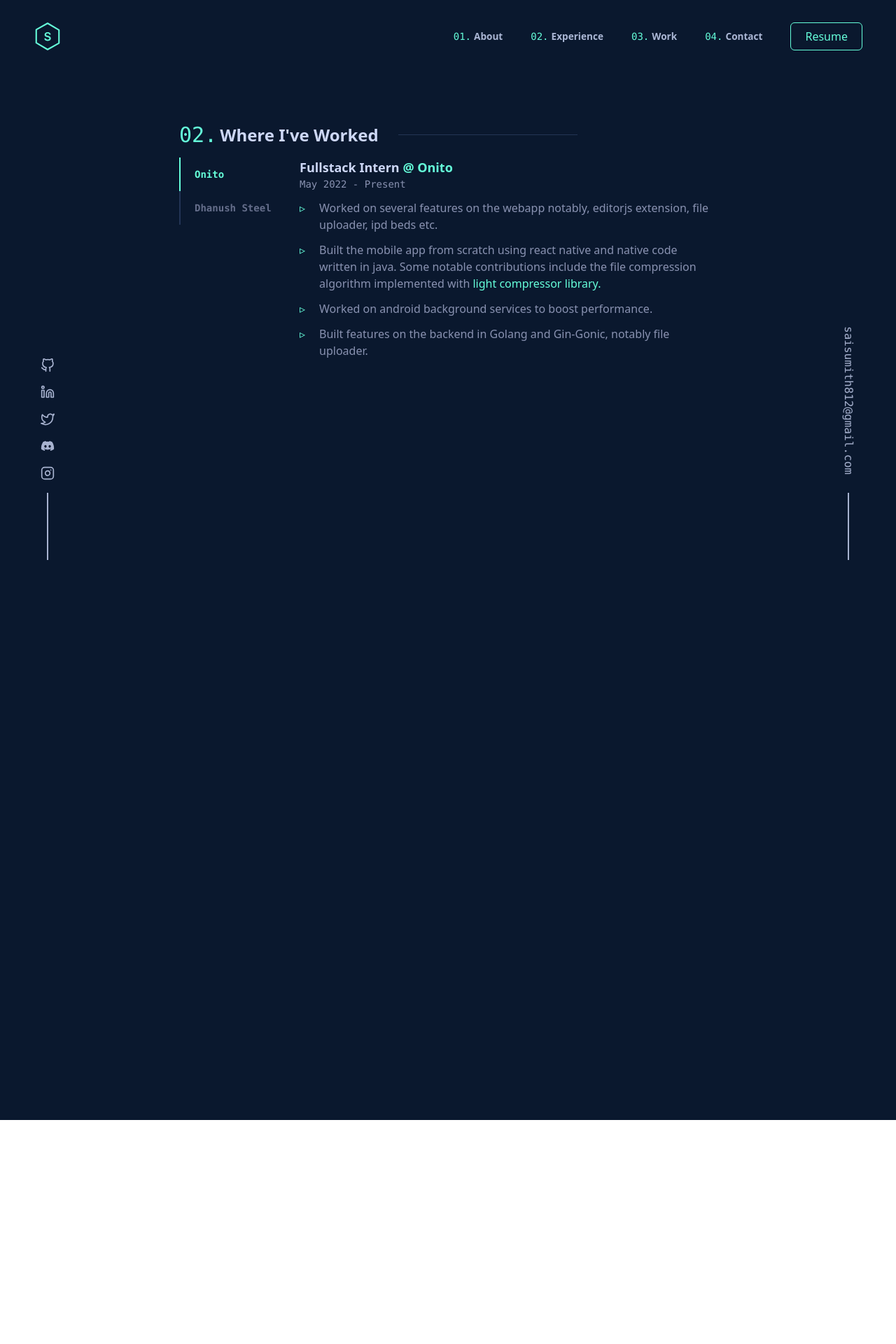
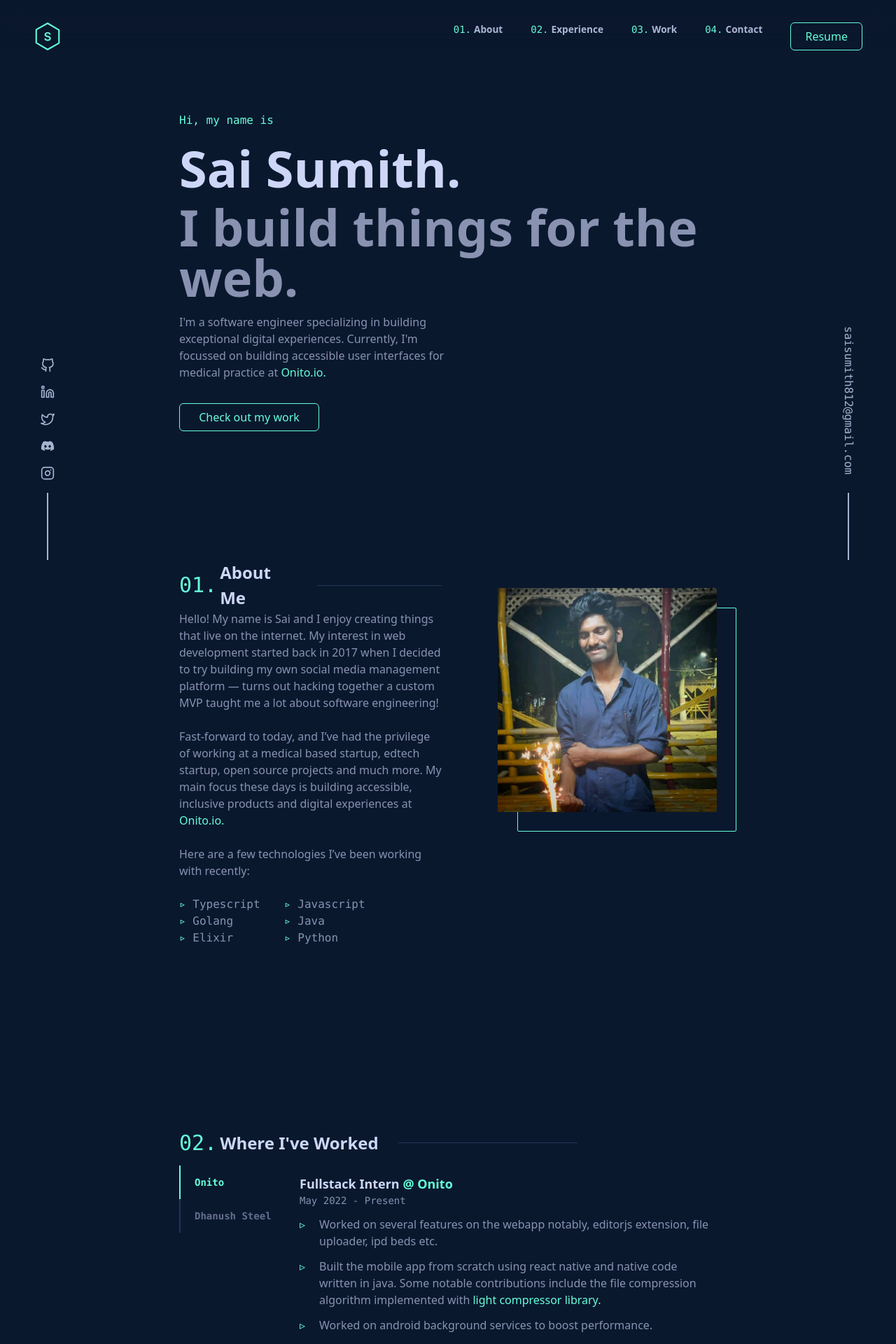
Before and after one commit to saisumith770/portfolio-2, a React (Vite) app: page / in a window 1280 px wide. Shown: the top 1920 px of the page at 70% size. Before the commit the page ends 1600 px from the top, so only its background shows below. Built offline with nearby package versions, Linux system fonts and the light colour scheme.

Commit message:
added contact page with nits

```diff
--- a/src/App.tsx
+++ b/src/App.tsx
@@ -6,20 +6,22 @@ import { useAfter } from "hooks";
 import Introduction from "pages/Introduction";
 import { About } from "pages/About";
 import Experience from "pages/Experience";
+import Contact from "pages/Contact";
 
 function App() {
 	const loadPage = useAfter(true, 2000);
 	if (!loadPage) return <Loader />;
 
 	return (
-		<div className="bg-background w-screen h-[300vh] lg:h-[200vh]">
+		<div className="bg-background w-screen h-[500vh] lg:h-[400vh]">
 			<Nav />
 			<Socials />
 			<Mail />
 
-			{/* <Introduction /> */}
-			{/* <About /> */}
+			<Introduction />
+			<About />
 			<Experience />
+			<Contact />
 		</div>
 	);
 }
--- a/src/components/organisms/Nav.tsx
+++ b/src/components/organisms/Nav.tsx
@@ -1,17 +1,19 @@
 import Button from "components/atoms/Button";
 
-function NavItem({ pos, name }: { pos: string; name: string }) {
+function NavItem({ pos, name, link }: { pos: string; name: string; link: string }) {
 	return (
-		<div className="flex items-center ml-10">
-			<h4 className="text-primary font-mono text-sm">{pos}</h4>
-			<h4 className="text-[#ABB7D5] font-semibold text-[0.85rem] ml-1 hover:text-primary cursor-pointer">{name}</h4>
-		</div>
+		<a href={link}>
+			<div className="flex items-center ml-10">
+				<h4 className="text-primary font-mono text-sm">{pos}</h4>
+				<h4 className="text-[#ABB7D5] font-semibold text-[0.85rem] ml-1 hover:text-primary cursor-pointer">{name}</h4>
+			</div>
+		</a>
 	);
 }
 
 export default function Nav() {
 	return (
-		<div className="fixed w-screen flex flex-row justify-between pt-8 items-center bg-background z-20">
+		<div className="fixed w-screen flex flex-row justify-between pt-8 items-center bg-[rgba(10,24,46,0.6)] z-20 backdrop-blur-lg">
 			<a href="/">
 				<svg
 					xmlns="http://www.w3.org/2000/svg"
@@ -29,10 +31,10 @@ export default function Nav() {
 			</a>
 			<div className="flex">
 				<div className="hidden md:flex">
-					<NavItem pos="01." name="About" />
-					<NavItem pos="02." name="Experience" />
-					<NavItem pos="03." name="Work" />
-					<NavItem pos="04." name="Contact" />
+					<NavItem pos="01." name="About" link="#about" />
+					<NavItem pos="02." name="Experience" link="#experience" />
+					<NavItem pos="03." name="Work" link="#work" />
+					<NavItem pos="04." name="Contact" link="#contact" />
 				</div>
 
 				<div className="ml-10 mr-12">
--- /dev/null
+++ b/src/hooks/useEventListener.ts
@@ -0,0 +1,32 @@
+import { useEffect, useRef } from "react";
+
+type EventCallback = (this: Window, ev: any) => any;
+
+/**
+ *
+ * @param eventType
+ * @param callback
+ * @param element
+ * @description
+ * Hook to add event listeners to the DOM.
+ * @example
+ * const [key, setKey] = useState("")
+  useEventListener("keydown", e => {
+    setKey(e.key)
+  })
+ */
+export function useEventListener(eventType: string, callback: EventCallback, element: Window | Document = window) {
+	const callbackRef = useRef(callback);
+
+	useEffect(() => {
+		callbackRef.current = callback;
+	}, [callback]);
+
+	useEffect(() => {
+		if (element == null) return;
+		const handler = (e: any) => (callbackRef as any).current(e); //have to check typings of Ref object.
+		element.addEventListener(eventType, handler);
+
+		return () => element.removeEventListener(eventType, handler);
+	}, [eventType, element]);
+}
--- /dev/null
+++ b/src/hooks/useWindowSize.ts
@@ -0,0 +1,24 @@
+import { useState } from "react";
+import { useEventListener } from "./useEventListener";
+
+/**
+ *
+ * @returns WindowSizeState
+ * @description
+ * Hook that returns the window size of the browser.
+ * @example
+ * const { width, height } = useWindowSize()
+ * console.log(width, height)
+ */
+export function useWindowSize() {
+	const [windowSize, setWindowSize] = useState({
+		width: window.innerWidth,
+		height: window.innerHeight,
+	});
+
+	useEventListener("resize", () => {
+		setWindowSize({ width: window.innerWidth, height: window.innerHeight });
+	});
+
+	return windowSize;
+}
--- a/src/index.css
+++ b/src/index.css
@@ -1,6 +1,10 @@
 @tailwind base;
 @tailwind components;
 @tailwind utilities;
+
+html {
+	scroll-behavior: smooth;
+}
 
 ::-webkit-scrollbar {
 	width: 12px;
@@ -20,6 +24,14 @@
 	stroke-dasharray: 320;
 	stroke-dashoffset: 0;
 	animation: dash 1s ease-in-out;
+}
+
+.remove-scrollbar::-webkit-scrollbar {
+	display: none;
+}
+
+.remove-scrollbar {
+	scrollbar-width: 0;
 }
 
 @keyframes dash {
--- a/src/pages/About.tsx
+++ b/src/pages/About.tsx
@@ -2,7 +2,8 @@ const techStack = ["Typescript", "Javascript", "Golang", "Java", "Elixir", "Pyth
 
 export function About() {
 	return (
-		<div className="w-[80%] md:w-[60%] h-[400px] absolute top-[100vh] left-1/2 -translate-x-1/2 lg:flex">
+		<div className="w-[80%] md:w-[60%] absolute top-[80vh] pt-[20vh] left-1/2 -translate-x-1/2" id="about">
+			<div className="w-full h-[400px] lg:flex">
 				<div className="w-full lg:w-1/2">
 					<div className="flex items-center">
 						<h4 className="text-primary font-mono text-xl xl:text-3xl">01.</h4>
@@ -11,14 +12,14 @@ export function About() {
 					</div>
 
 					<h4 className="font-sans text-base text-[#8992B1] w-full">
-					Hello! My name is Sai and I enjoy creating things that live on the internet. My interest in web development started back in 2018
-					when I decided to try building my own social media management platform — turns out hacking together a custom MVP taught me a lot
-					about software engineering!{" "}
+						Hello! My name is Sai and I enjoy creating things that live on the internet. My interest in web development started back in
+						2017 when I decided to try building my own social media management platform — turns out hacking together a custom MVP taught
+						me a lot about software engineering!{" "}
 					</h4>
 					<br />
 					<h4 className="font-sans text-base text-[#8992B1] w-full">
-					Fast-forward to today, and I’ve had the privilege of working at a medical based startup, edtech startup, open source projects and
-					much more. My main focus these days is building accessible, inclusive products and digital experiences at{" "}
+						Fast-forward to today, and I’ve had the privilege of working at a medical based startup, edtech startup, open source projects
+						and much more. My main focus these days is building accessible, inclusive products and digital experiences at{" "}
 						<a href="https://www.onito.io/" target="_blank">
 							<span className="text-primary">Onito.io.</span>
 						</a>
@@ -40,5 +41,6 @@ export function About() {
 					<div className="w-full h-60 sm:h-80 lg:h-60 xl:h-80 border-primary border absolute rounded-sm translate-x-7 translate-y-7 z-0 animate-moveBottomRight group-hover:animate-moveTopLeft group-hover:translate-x-3 group-hover:translate-y-3"></div>
 				</div>
 			</div>
+		</div>
 	);
 }
--- /dev/null
+++ b/src/pages/Contact.tsx
@@ -0,0 +1,21 @@
+import Button from "components/atoms/Button";
+
+export default function Contact() {
+	return (
+		<div
+			className="w-[80%] md:w-[60%] min-h-[400px] absolute top-[330vh] pt-[20vh] lg:top-[280vh] left-1/2 -translate-x-1/2 flex flex-col items-center"
+			id="contact"
+		>
+			<h4 className="text-primary font-mono text-base">04. What's Next?</h4>
+			<h4 className="text-[#CDD7F6] font-semibold text-5xl mt-5">Get In Touch</h4>
+			<h4 className="font-sans text-base text-[#8992B1] w-full text-center mt-5">
+				I'm currently looking for new opportunities so that I can contribute and build my skills. My inbox is always open, whether you have a
+				question or just want to say hi, I'll try my best to get back to you!
+			</h4>
+
+			<div className="w-[130px] mt-8">
+				<Button>Say Hello</Button>
+			</div>
+		</div>
+	);
+}
--- a/src/pages/Experience.tsx
+++ b/src/pages/Experience.tsx
@@ -1,17 +1,21 @@
+import { useWindowSize } from "hooks/useWindowSize";
 import { useState } from "react";
 
 export default function Experience() {
 	const [changeTab, setTabPos] = useState(false);
+	const { width } = useWindowSize();
 	return (
-		<div className="w-[80%] md:w-[60%] min-h-[400px] absolute top-40 left-1/2 -translate-x-1/2">
+		<div className="w-[80%] md:w-[60%] min-h-[400px] absolute top-[230vh] pt-[20vh] lg:top-[180vh] left-1/2 -translate-x-1/2" id="experience">
 			<div className="flex items-center">
 				<h4 className="text-primary font-mono text-xl xl:text-3xl">02.</h4>
 				<h4 className="text-[#CDD7F6] font-semibold text-[1rem] xl:text-[1.5rem] ml-1">Where I've Worked</h4>
 				<div className="w-0 sm:w-1/3 h-px my-8 bg-[#233554] ml-7" />
 			</div>
 
-			<div className="w-full h-60 flex">
-				<div className="w-40 h-24 flex">
+			<div className="w-full h-60 md:flex">
+				<div className="overflow-x-scroll overflow-y-hidden remove-scrollbar">
+					<div className="w-80 h-12 md:w-40 md:h-24 md:flex">
+						{width > 768 ? (
 							<div className="w-[2px] h-full bg-[#233455] relative">
 								<div
 									className={`w-full h-1/2 bg-primary absolute top-0 ${
@@ -19,24 +23,34 @@ export default function Experience() {
 									} duration-200 ease-[cubic-bezier(0.645, 0.045, 0.355, 1)] delay-100`}
 								></div>
 							</div>
+						) : (
+							<div className="w-full h-[2px] bg-[#233455] relative">
+								<div
+									className={`w-1/2 h-full bg-primary absolute top-0 ${
+										changeTab ? "translate-x-[10rem]" : ""
+									} duration-200 ease-[cubic-bezier(0.645, 0.045, 0.355, 1)] delay-100`}
+								></div>
+							</div>
+						)}
 
-					<div className="w-[calc(100%-3px)] h-full">
+						<div className="w-full md:w-[calc(100%-3px)] h-full md:h-full flex md:flex-col">
 							<div
-							className="w-full h-1/2 hover:bg-[rgba(35,53,84,0.4)] flex items-center px-5 cursor-pointer"
+								className="w-1/2 md:w-full h-full md:h-1/2 hover:bg-[rgba(35,53,84,0.4)] flex items-center px-5 cursor-pointer"
 								onClick={() => setTabPos(false)}
 							>
 								<h4 className={`font-mono ${!changeTab ? "text-primary" : "text-[#656E8B]"} text-sm font-semibold`}>Onito</h4>
 							</div>
 							<div
-							className="w-full h-1/2 hover:bg-[rgba(35,53,84,0.4)] flex items-center px-5 cursor-pointer"
+								className="w-1/2 md:w-full h-full md:h-1/2 hover:bg-[rgba(35,53,84,0.4)] flex items-center px-5 cursor-pointer"
 								onClick={() => setTabPos(true)}
 							>
 								<h4 className={`font-mono ${changeTab ? "text-primary" : "text-[#656E8B]"} text-sm font-semibold`}>Dhanush Steel</h4>
 							</div>
 						</div>
 					</div>
+				</div>
 				{!changeTab && (
-					<div className="w-[calc(100%-10.75rem)] h-full ml-3">
+					<div className="w-[calc(100%-10.75rem)] h-full ml-3 mt-3">
 						<h4 className="font-sans text-lg text-[#CDD7F6] font-semibold">
 							Fullstack Intern{" "}
 							<a href="https://www.onito.io/" target="_blank">
@@ -72,7 +86,7 @@ export default function Experience() {
 					</div>
 				)}
 				{changeTab && (
-					<div className="w-[calc(100%-10.75rem)] h-full ml-3">
+					<div className="w-[calc(100%-10.75rem)] h-full ml-3 mt-3">
 						<h4 className="font-sans text-lg text-[#CDD7F6] font-semibold">
 							Backend Intern{" "}
 							<a
--- a/src/pages/Introduction.tsx
+++ b/src/pages/Introduction.tsx
@@ -2,7 +2,7 @@ import Button from "components/atoms/Button";
 
 export default function Introduction() {
 	return (
-		<div className="w-[80%] md:w-[60%] min-h-[400px] absolute top-40 left-1/2 -translate-x-1/2">
+		<div className="w-[80%] md:w-[60%] min-h-[400px] absolute top-40 left-1/2 -translate-x-1/2" id="main">
 			<h4 className="font-mono text-base mb-5 text-primary">Hi, my name is</h4>
 			<h2 className="font-sans font-bold mb-3 xl:text-7xl text-[#CDD6F7] md:text-5xl lg:text-6xl text-3xl">Sai Sumith.</h2>
 			<h2 className="font-sans font-bold mb-4 xl:text-7xl text-[#8992B1] md:text-5xl lg:text-6xl text-3xl">I build things for the web.</h2>
```
Lines whose indentation alone changed are shown as unchanged.
